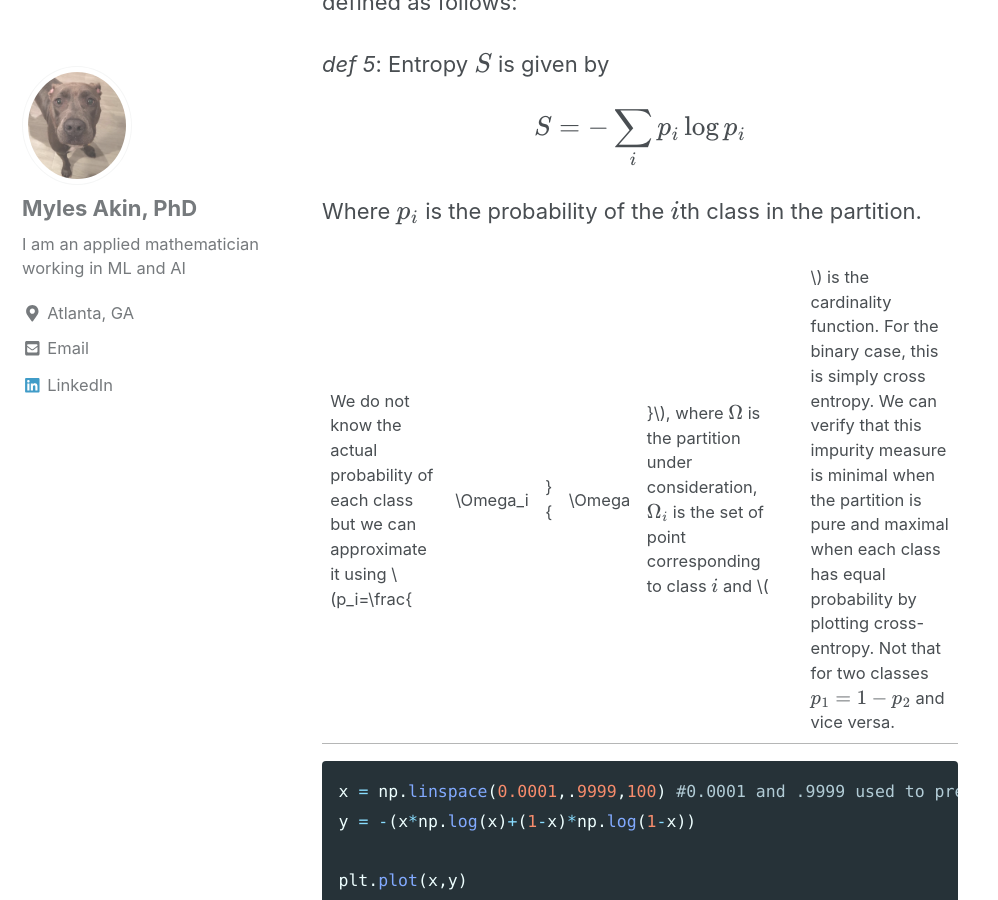
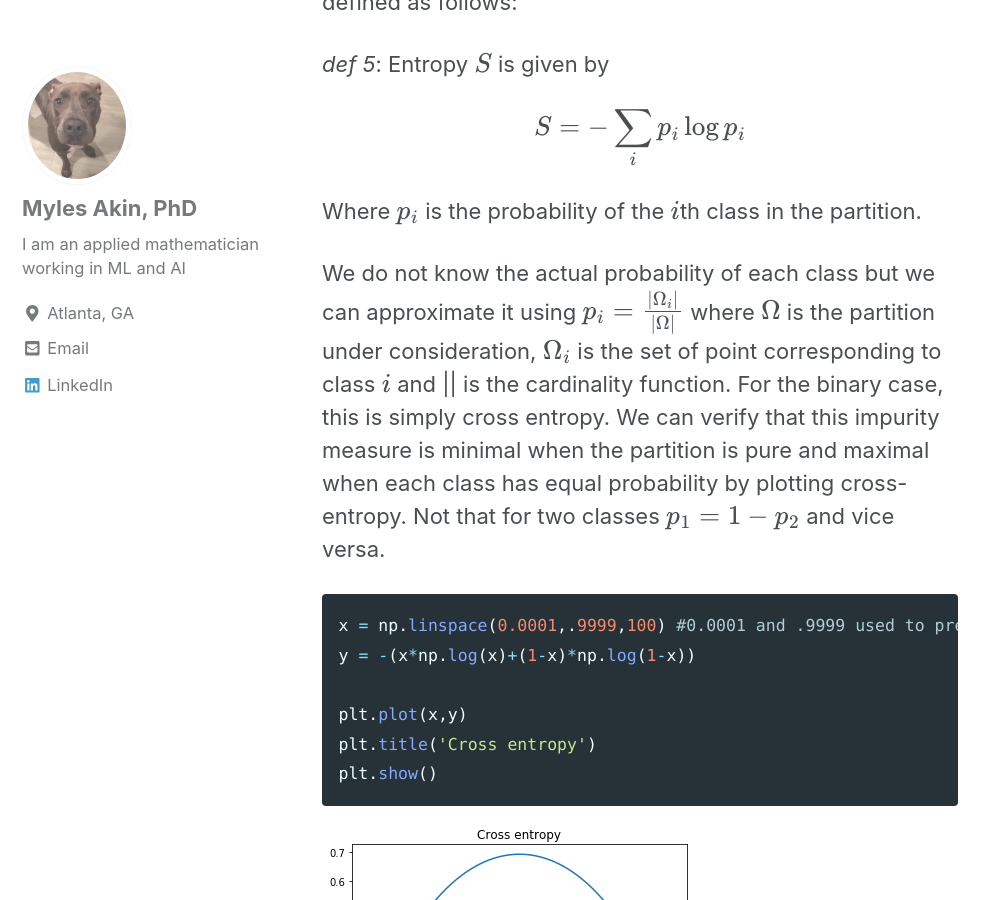
Before and after one commit to mylesakin/mylesakin.github.io, a Jekyll site: the page built from _posts/2019-08-22-DecisionTrees.md, in a window 1280 px wide and 900 px high, scrolled down 7317 px. Shown: the whole window, without its empty margins (0-998 px from the left). Built offline with Jekyll 4.4.1, drawn with Linux system fonts in a browser that asks for light colours; cached includes are drawn as plain includes; nearby versions of some CDN libraries; formulas are drawn with MathJax 3.

```diff
--- a/_posts/2019-08-22-DecisionTrees.md
+++ b/_posts/2019-08-22-DecisionTrees.md
@@ -109,7 +109,9 @@ $$ S = -\sum_i p_i\log{p_i} $$
 
 Where \\(p_i\\) is the probability of the \\(i\\)th class in the partition.
 
-We do not know the actual probability of each class but we can approximate it using \\(p_i=\frac{|\Omega_i|}{|\Omega|}\\), where \\(\Omega\\) is the partition under consideration, \\(\Omega_i\\) is the set of point corresponding to class \\(i\\) and \\(||\\) is the cardinality function. For the binary case, this is simply cross entropy. We can verify that this impurity measure is minimal when the partition is pure and maximal when each class has equal probability by plotting cross-entropy. Not that for two classes \\(p_1=1-p_2\\) and vice versa.
+We do not know the actual probability of each class but we can approximate it using
+$$p_i=\frac{|\Omega_i|}{|\Omega|}$$
+ where \\(\Omega\\) is the partition under consideration, \\(\Omega_i\\) is the set of point corresponding to class \\(i\\) and || is the cardinality function. For the binary case, this is simply cross entropy. We can verify that this impurity measure is minimal when the partition is pure and maximal when each class has equal probability by plotting cross-entropy. Not that for two classes \\(p_1=1-p_2\\) and vice versa.
 
 
 
```
